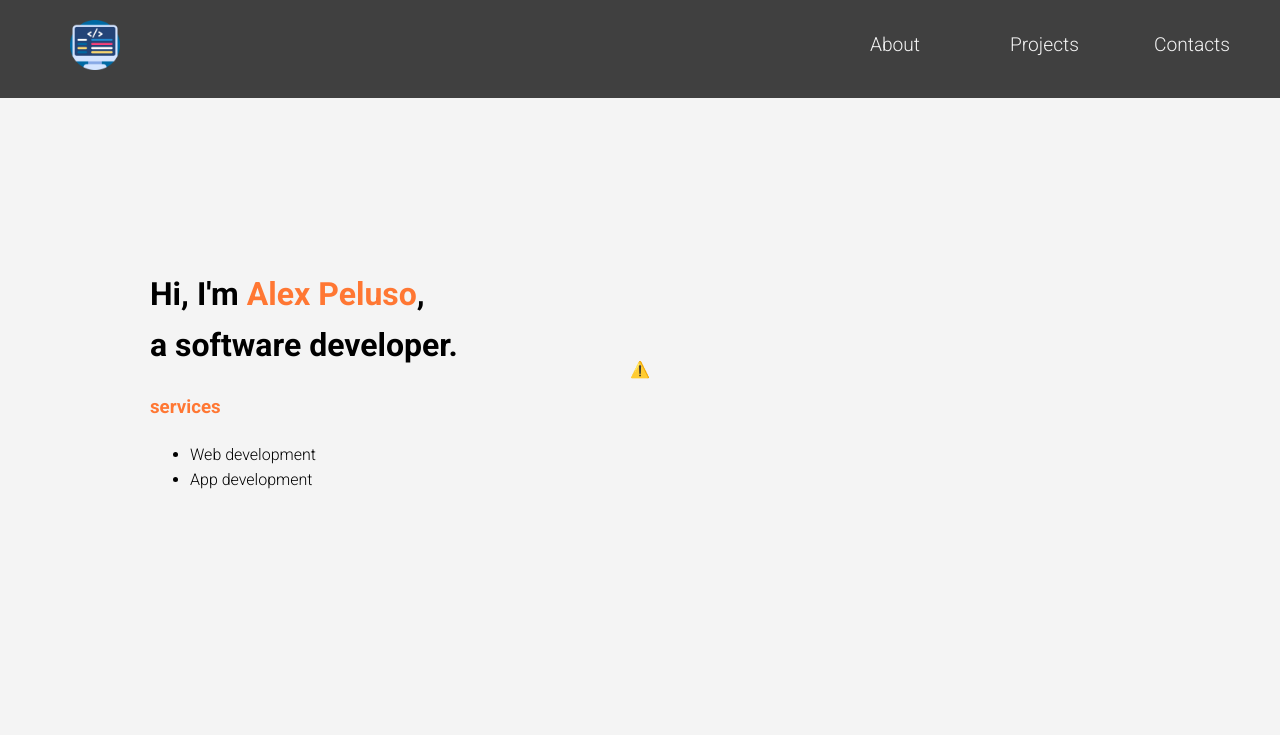
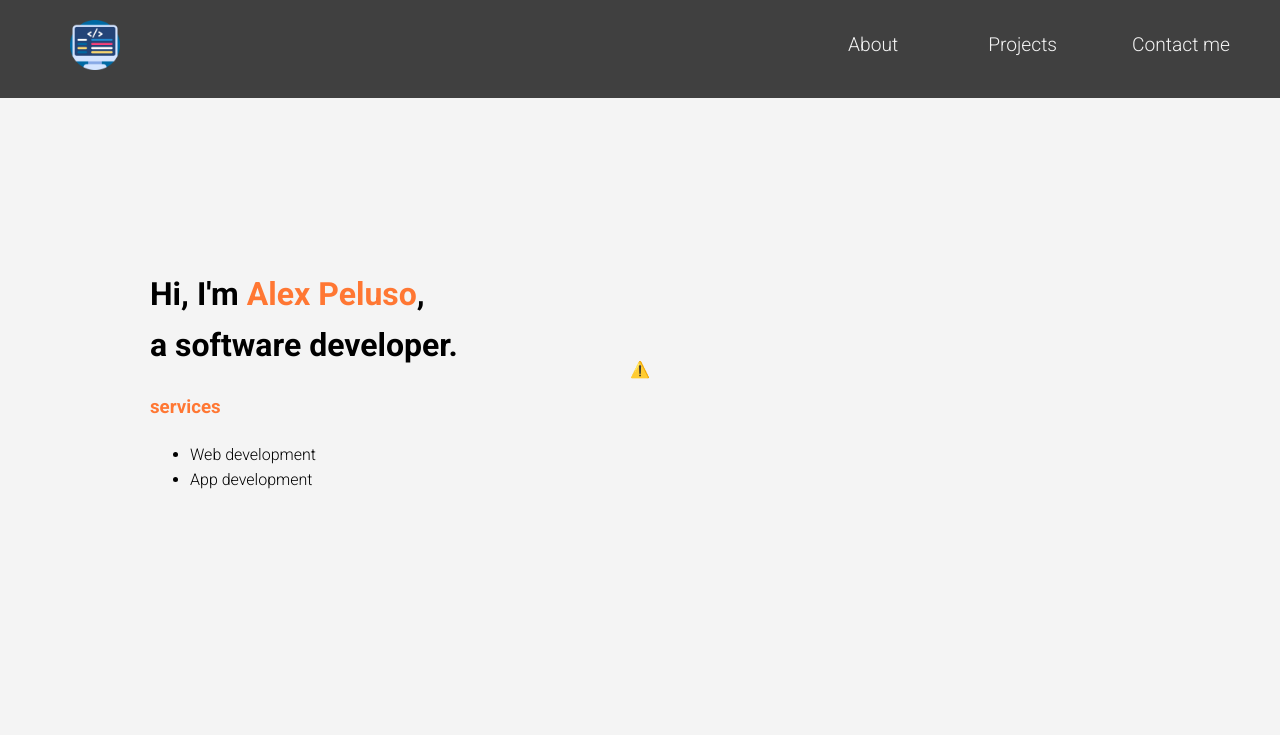
Before and after one commit to DevoAlex/DevoAlex.github.io, a plain HTML site: page index.html in a window 1280 px wide. Shown: the top 735 px of the page. Drawn offline with nearby package versions, Linux system fonts and the light colour scheme; no server answers; a script that the page names is missing.

Commit message:
Update index.html

```diff
--- a/index.html
+++ b/index.html
@@ -30,7 +30,7 @@
                         <a href="#projects">Projects</a>
                     </div>
                     <div class="contacts">
-                        <a href="#contact">Contacts</a>
+                        <a href="#contact">Contact me</a>
                     </div>
             </div>
         </nav>
```
